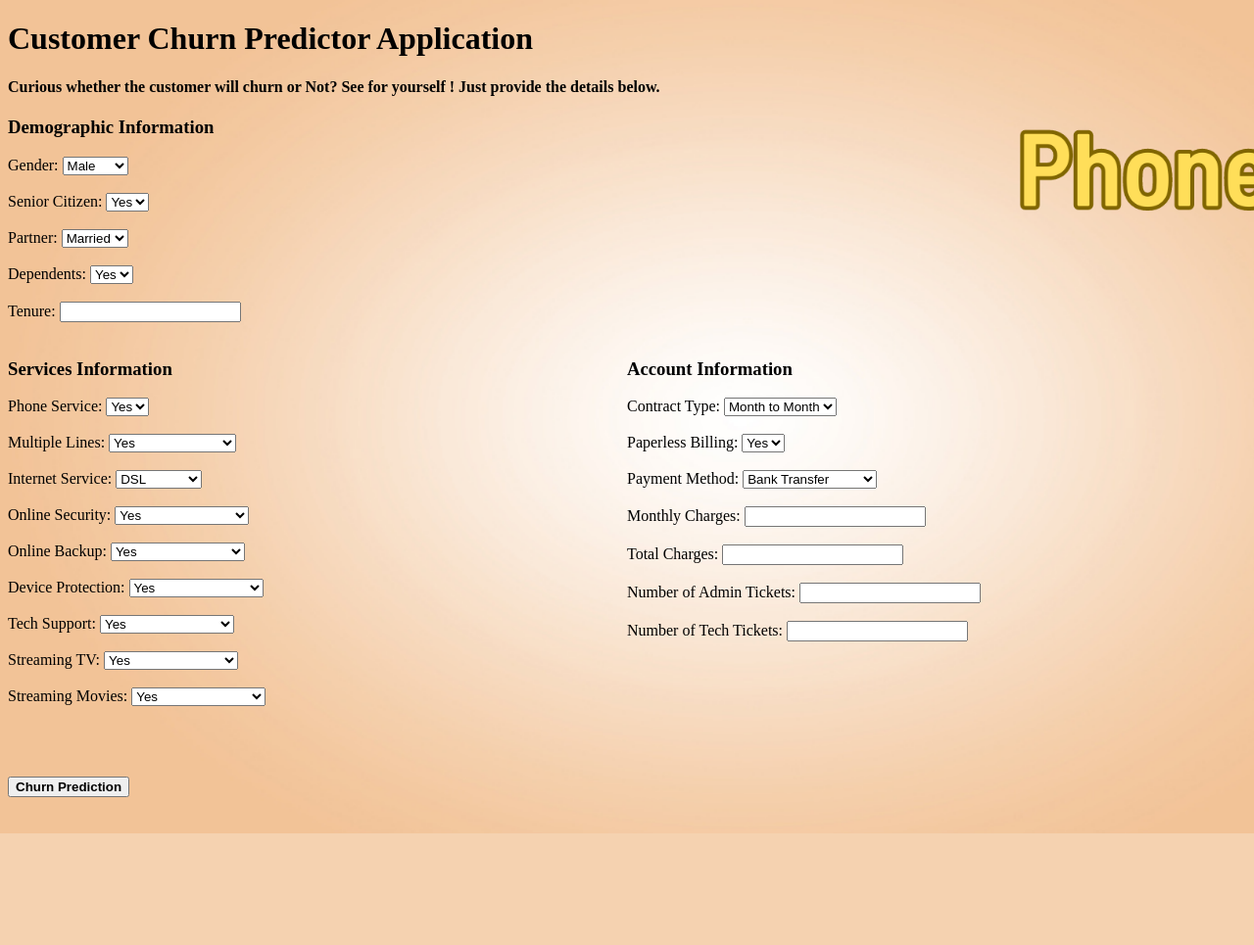
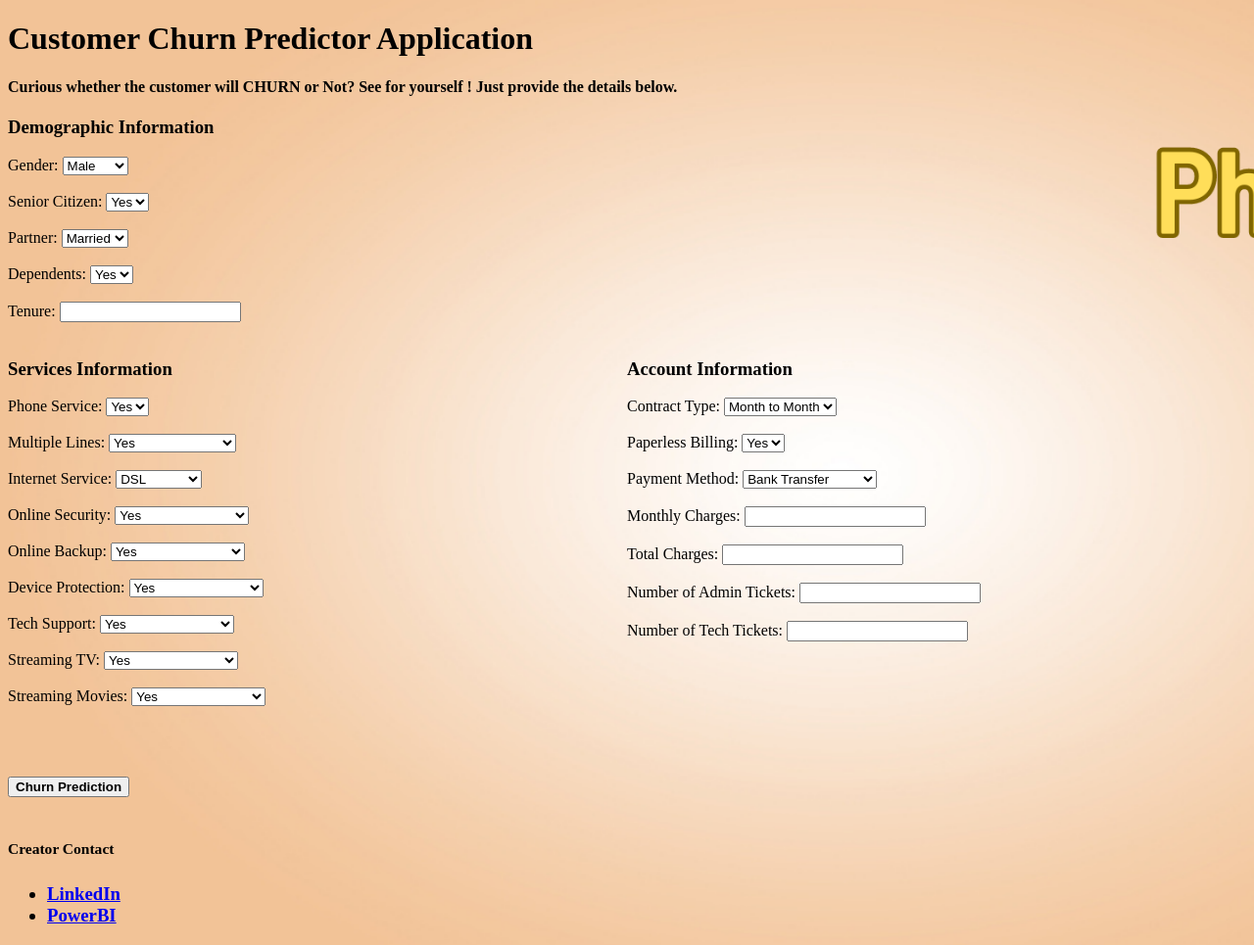
Before and after one commit to subho193/Customer_Churn_Predictor_App, a Flask app: page / in a window 1280 px wide. Shown: the whole page at 98% size. Before the commit the page ends 851 px from the top, so only its background shows below. Run offline with Flask 3, Linux system fonts and the light colour scheme; parts of the project's set-up code (start-up, migrations or seed data) failed here and were passed over.

Commit message:
commit message:power bi integration

```diff
--- a/templates/index.html
+++ b/templates/index.html
@@ -24,7 +24,7 @@ body {
 <body>
   <form action="{{url_for('predict')}}" method="post">
     <h1><b>Customer Churn Predictor Application</b></h1>
-    <h4>Curious whether the customer will churn or Not? See for yourself ! Just provide the details below.</h4>
+    <h4>Curious whether the customer will CHURN or Not? See for yourself ! Just provide the details below.</h4>
     <h3>Demographic Information</h3>
     <label for="gender">Gender:</label>
     <select name="gender" id="gender" required>
@@ -160,3 +160,12 @@ body {
     </form>
 
     <br><h3>{{ prediction_text }}<h3>
+
+      <section>
+        <h5>Creator Contact</h5>
+        <ul class="icons alt">
+          <li><a href="https://www.linkedin.com/in/subhajit-dutta-a2060917b/" class="icon brands alt fa-linkedin"><span class="label">LinkedIn</span></a></li>
+          <li><a href="https://app.powerbi.com/view?r=eyJrIjoiNDZmNGE1ZWEtYzFjYy00OTRmLWIxMDgtNjJjNTI5YjE2M2FmIiwidCI6ImRmODY3OWNkLWE4MGUtNDVkOC05OWFjLWM4M2VkN2ZmOTVhMCJ9" class="icon brands alt fa-powerbi"><span class="label">PowerBI</span></a></li>
+        </ul>
+      </section>
+  </footer>
```
